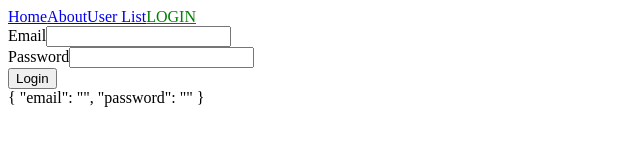
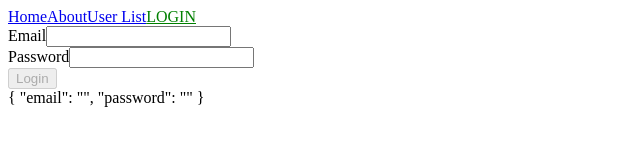
Before and after one commit to AlexKrushkova/VegXs, an Angular app: page /login in a window 1280 px wide. Shown: the top 160 px of the page, without its empty margins (0-640 px from the left). Built offline with nearby package versions, Linux system fonts and the light colour scheme.

Commit message:
login form validations updated

```diff
--- a/src/app/user/login/login.component.html
+++ b/src/app/user/login/login.component.html
@@ -9,11 +9,11 @@
 
     <div class="form-group">
         <label for="password">Password</label>
-        <input #passwordInput="ngModel" type="password" name="password" id="password" ngModel>
+        <input #passwordInput="ngModel" type="password" name="password" id="password" ngModel required>
         <div *ngIf="passwordInput.touched && passwordInput.errors?.required" class="validation-error">Password is required!</div>
     </div>
 
-    <button>Login</button>
+    <button [disabled]="f.invalid">Login</button>
 </form>
 
 {{ f.value | json }}
```
